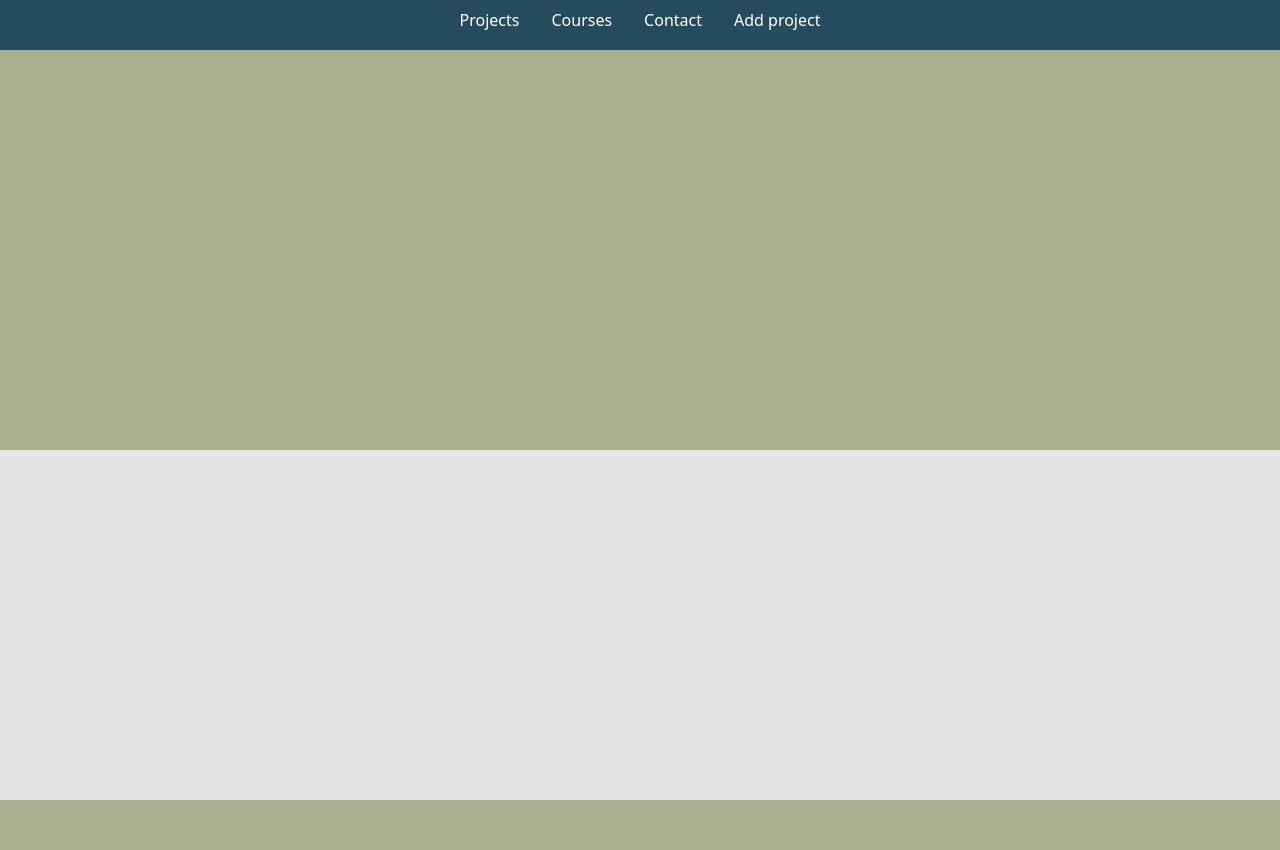
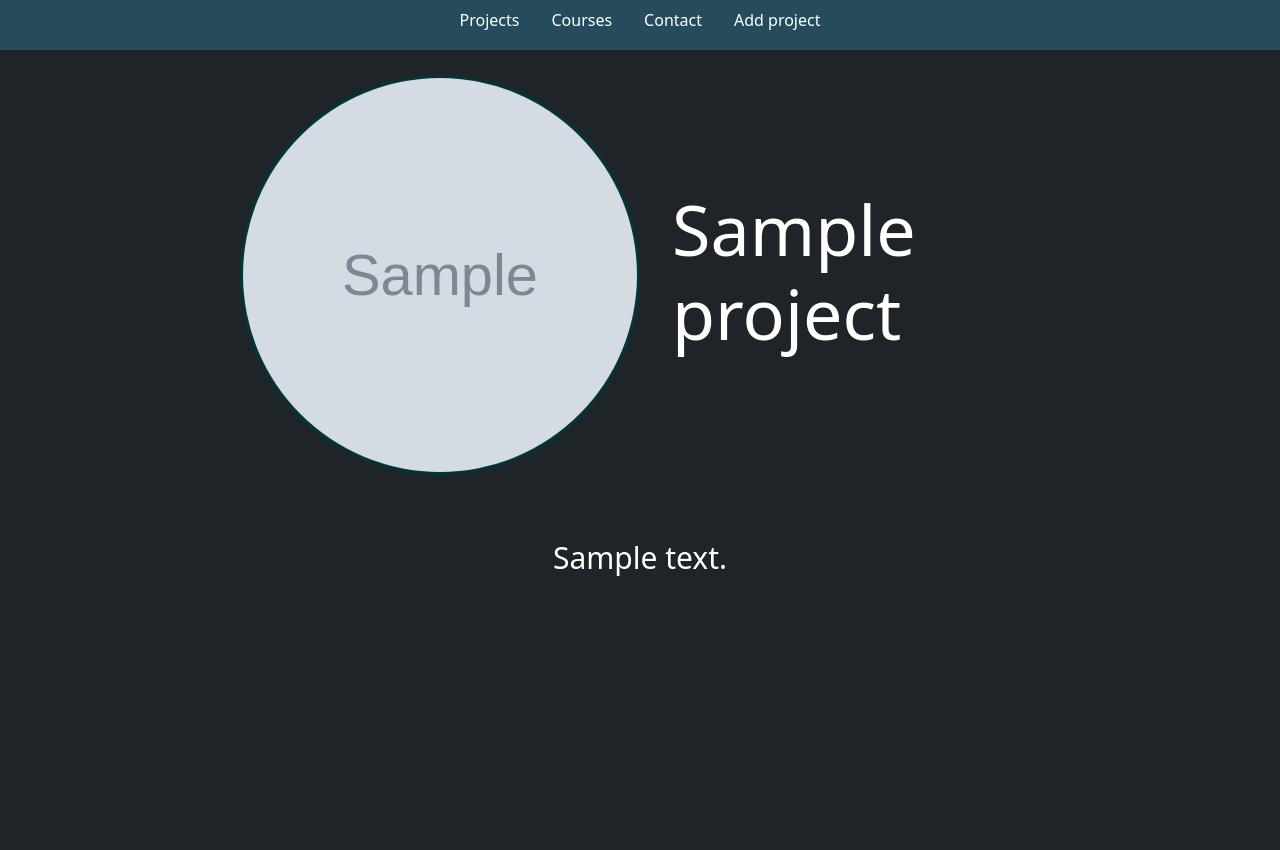
Before and after one commit to AndyVorzkla/Portfolio, a Django app: page /project/00000000-0000-0000-0000-000000000001 in a window 1280 px wide. Before the commit the page ends 800 px from the top, so only its background shows below. Run offline with Django 4.2, Linux system fonts and the light colour scheme; tables that the repository leaves empty hold one stand-in row (values such as "Sample post"); grey boxes marked "Sample" are stand-in pictures.

Commit message:
home page css

```diff
--- a/base/templates/base/project.html
+++ b/base/templates/base/project.html
@@ -1,10 +1,15 @@
 {% extends 'base/base.html' %}
-{% load static %}
+{#{% load static %}#}
 {% block content %}
-    <section class="project-content">
-        <div class="layout-back">
-
+    <section class="project-detail">
+        <div class="project-content">
+            <div class="project-content--intro">
+                <img src="{{ project.thumbnail.url }}" id="project_pic">
+                <h3 class="intro--title">{{ project.title }}</h3>
+            </div>
+            <div class="project-content--body">
+                <p>{{ project.body }}</p>
+            </div>
         </div>
-
     </section>
 {% endblock content %}
--- a/static/styles/main.css
+++ b/static/styles/main.css
@@ -100,13 +100,20 @@ body {
 .project--thumbnail {
     width: 100%;
     margin-bottom: 15px;
+
+
 }
+
 
 .project--body {
     background-color: white;
     width: 100%;
     padding: 1em;
     height: 100%;
+    object-fit: cover;
+    border-radius: 10px;
+    /*box-shadow: #00363a;*/
+    box-shadow: 0 0 4px 2px #5d264b;
 }
 
 .skills--container {
@@ -135,13 +142,46 @@ body {
 
 /*----Projects page elements----*/
 
-.project-content .layout-back {
-    width: 100%;
-    height: 400px;
-    /*background-color: #4c69cc;*/
-    background-color: #a9b090;
+.project-detail{
+    min-height: 70vh;
+    background-color: #1F2428;
 }
 
+.project-content {
+    width: 800px;
+    height: 100vh;
+    margin: 0 auto;
+    color: #ffffff;
+    padding-top: 25px;
+}
+
+.project-content--intro {
+    display: flex;
+    justify-content: center;
+    align-items: center;
+    gap: 2em;
+    margin-bottom: 2em;
+}
+
+
+
+.project-content--intro #project_pic {
+    height: 400px;
+    width: 400px;
+    object-fit: cover;
+    border-radius: 50%;
+    border: #00363a solid 3px;
+}
+
+.project-content--intro .intro--title{
+    font-size: 70px;
+}
+
+.project-content--body {
+    font-size: 30px;
+    text-align: center;
+    margin-top: 2em;
+}
 /*----Projects form elements----*/
 
 .section-form-project {
@@ -335,6 +375,18 @@ body {
     .slogan {
         padding-bottom: 2em;
     }
+    .project-content--intro {
+        flex-direction: column;
+    }
+
+    .project-content {
+        width: 100%;
+        text-align: center;
+    }
+
+    .project-content--body {
+        padding-top: 1fr;
+    }
 }
 
 @media (max-width: 600px) {
```
